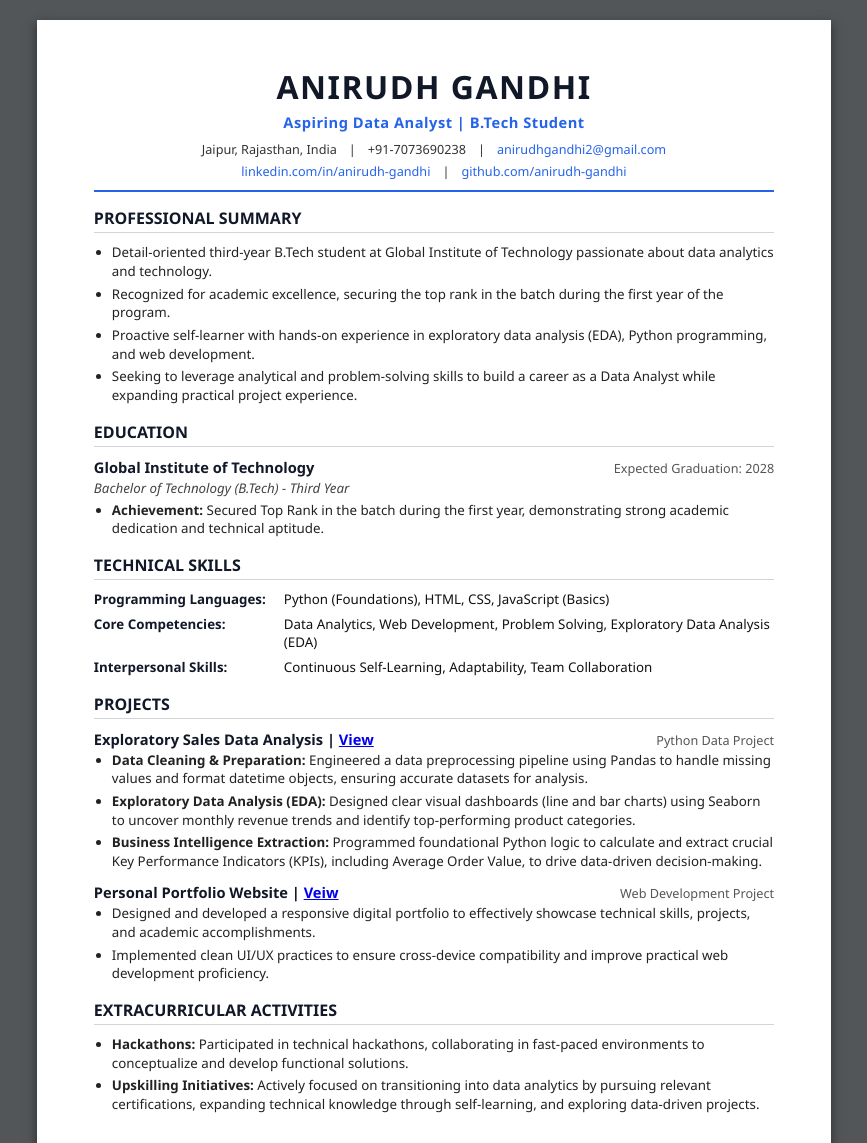
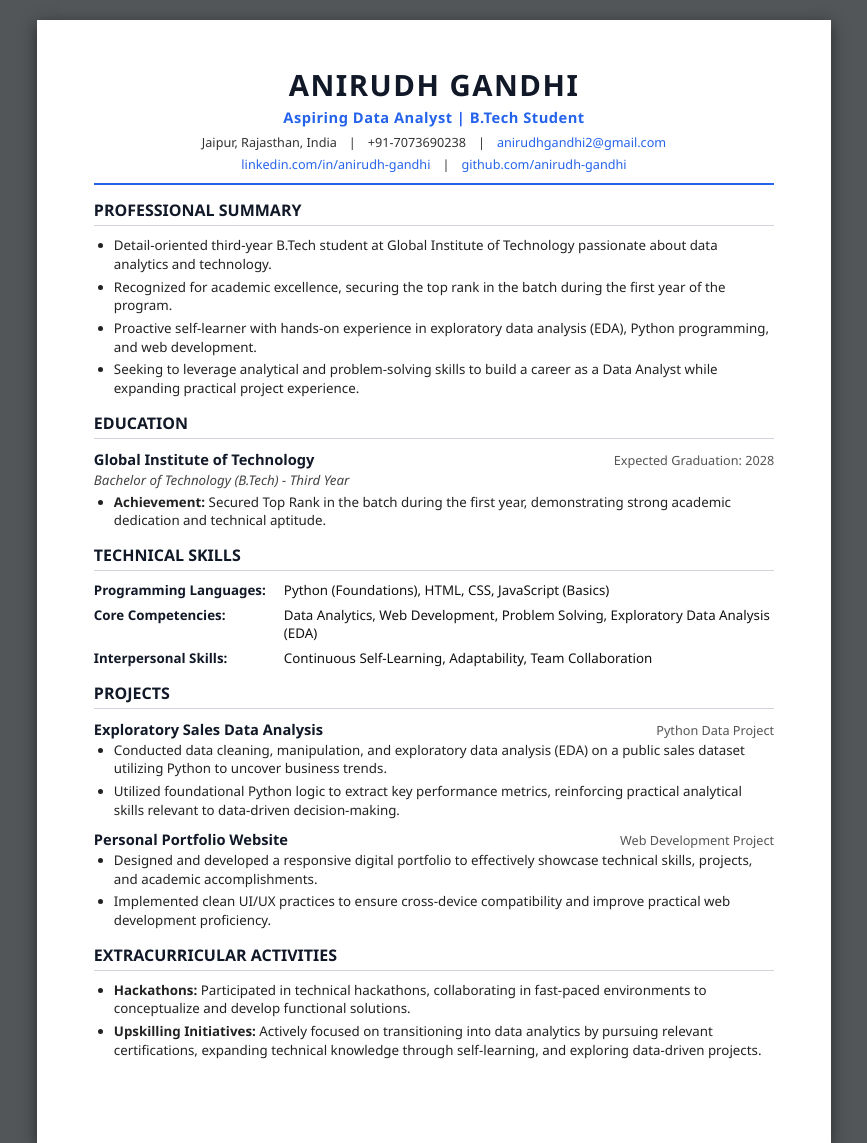
Before and after one commit to anirudh7537/resume, a plain HTML site: page index.html in a window 1280 px wide. Shown: the top 1143 px of the page, without its empty margins (206-1073 px from the left). Drawn offline with Linux system fonts and the light colour scheme.

Commit message:
Update index.html

```diff
--- a/index.html
+++ b/index.html
@@ -15,11 +15,12 @@
 
     body {
         font-family: 'Segoe UI', Tahoma, Geneva, Verdana, sans-serif;
-        background-color: #525659; /* Dark background to make the A4 page pop */
+        background-color: #525659; /* Dark background to make the A4 page pop on screen */
         color: #111;
         display: flex;
         justify-content: center;
         padding: 20px;
+        -webkit-font-smoothing: antialiased;
     }
 
     /* Strict A4 Page Setup */
@@ -27,26 +28,27 @@
         width: 210mm;
         height: 297mm;
         background: #ffffff;
-        padding: 12mm 15mm; /* Standard professional margins */
-        box-shadow: 0 4px 10px rgba(0, 0, 0, 0.5);
-        overflow: hidden; /* Ensures it strictly stays one page */
+        /* Reduced padding from 15mm 20mm to 12mm 15mm to gain vertical space */
+        padding: 12mm 15mm;
+        box-shadow: 0 4px 15px rgba(0, 0, 0, 0.5);
         position: relative;
+        overflow: hidden;
     }
 
-    /* Typography & Spacing designed to fit 1 page */
+    /* Typography & Spacing optimized for 1 page */
     .header {
         text-align: center;
         border-bottom: 2px solid #2563eb;
-        padding-bottom: 10px;
-        margin-bottom: 15px;
+        padding-bottom: 10px; /* Reduced */
+        margin-bottom: 14px; /* Reduced */
     }
 
     .header h1 {
-        font-size: 24pt;
+        font-size: 22pt; /* Slightly scaled down */
         color: #111827;
         letter-spacing: 1.5px;
         text-transform: uppercase;
-        margin-bottom: 4px;
+        margin-bottom: 2px;
     }
 
     .header h2 {
@@ -54,7 +56,7 @@
         color: #2563eb;
         font-weight: 600;
         letter-spacing: 0.5px;
-        margin-bottom: 8px;
+        margin-bottom: 6px; /* Reduced */
     }
 
     .contact-info {
@@ -72,7 +74,7 @@
     }
 
     .section {
-        margin-bottom: 16px;
+        margin-bottom: 14px; /* Reduced from 18px */
     }
 
     .section-title {
@@ -81,18 +83,18 @@
         text-transform: uppercase;
         font-weight: bold;
         border-bottom: 1px solid #d1d5db;
-        padding-bottom: 3px;
-        margin-bottom: 10px;
+        padding-bottom: 4px;
+        margin-bottom: 10px; /* Reduced */
     }
 
     ul {
-        padding-left: 18px;
+        padding-left: 20px;
     }
 
     li {
-        margin-bottom: 4px;
+        margin-bottom: 4px; /* Reduced from 6px */
         font-size: 10pt;
-        line-height: 1.4;
+        line-height: 1.4; /* Tighter line-height */
         color: #222;
     }
 
@@ -113,7 +115,7 @@
         font-style: italic;
         color: #444;
         font-size: 10pt;
-        margin-bottom: 4px;
+        margin-bottom: 4px; /* Reduced */
     }
 
     .entry-date {
@@ -126,7 +128,7 @@
     .skills-grid {
         display: grid;
         grid-template-columns: 180px 1fr;
-        gap: 6px 10px;
+        gap: 6px 10px; /* Reduced vertical gap */
         font-size: 10pt;
         line-height: 1.4;
     }
@@ -136,7 +138,7 @@
         color: #111827;
     }
 
-    /* Print settings to ensure A4 output */
+    /* Perfect A4 Print Settings */
     @page {
         size: A4;
         margin: 0;
@@ -146,17 +148,17 @@
         body {
             background: none;
             padding: 0;
+            margin: 0;
             display: block;
         }
         .a4-page {
             box-shadow: none;
-            width: 100%;
-            height: 100%;
+            width: 210mm;
+            height: 297mm;
             padding: 12mm 15mm;
             margin: 0;
             page-break-after: avoid;
         }
-        /* Ensures links remain plain text colored when printing */
         .contact-info a {
             color: #111;
             text-decoration: none;
@@ -220,25 +222,20 @@
         </div>
     </div>
 
-  <div class="section">
+    <div class="section">
         <div class="section-title">Projects</div>
 
         <div class="entry-header">
-            <div class="entry-title">
-                Exploratory Sales Data Analysis | <a href="https://anirudh7537.github.io/exploratory-sales-analysis/" target="_blank">View</a>
-            </div>
+            <div class="entry-title">Exploratory Sales Data Analysis</div>
             <div class="entry-date">Python Data Project</div>
         </div>
         <ul>
-            <li><strong>Data Cleaning & Preparation:</strong> Engineered a data preprocessing pipeline using Pandas to handle missing values and format datetime objects, ensuring accurate datasets for analysis.</li>
-            <li><strong>Exploratory Data Analysis (EDA):</strong> Designed clear visual dashboards (line and bar charts) using Seaborn to uncover monthly revenue trends and identify top-performing product categories.</li>
-            <li><strong>Business Intelligence Extraction:</strong> Programmed foundational Python logic to calculate and extract crucial Key Performance Indicators (KPIs), including Average Order Value, to drive data-driven decision-making.</li>
+            <li>Conducted data cleaning, manipulation, and exploratory data analysis (EDA) on a public sales dataset utilizing Python to uncover business trends.</li>
+            <li>Utilized foundational Python logic to extract key performance metrics, reinforcing practical analytical skills relevant to data-driven decision-making.</li>
         </ul>
 
-        <div class="entry-header" style="margin-top: 12px;">
-            <div class="entry-title">Personal Portfolio Website | <a href="https://anirudh-gandhi-portfolio.vercel.app/" target="_blank">Veiw</a>
-
-            </div>
+        <div class="entry-header" style="margin-top: 10px;">
+            <div class="entry-title">Personal Portfolio Website</div>
             <div class="entry-date">Web Development Project</div>
         </div>
         <ul>
```
